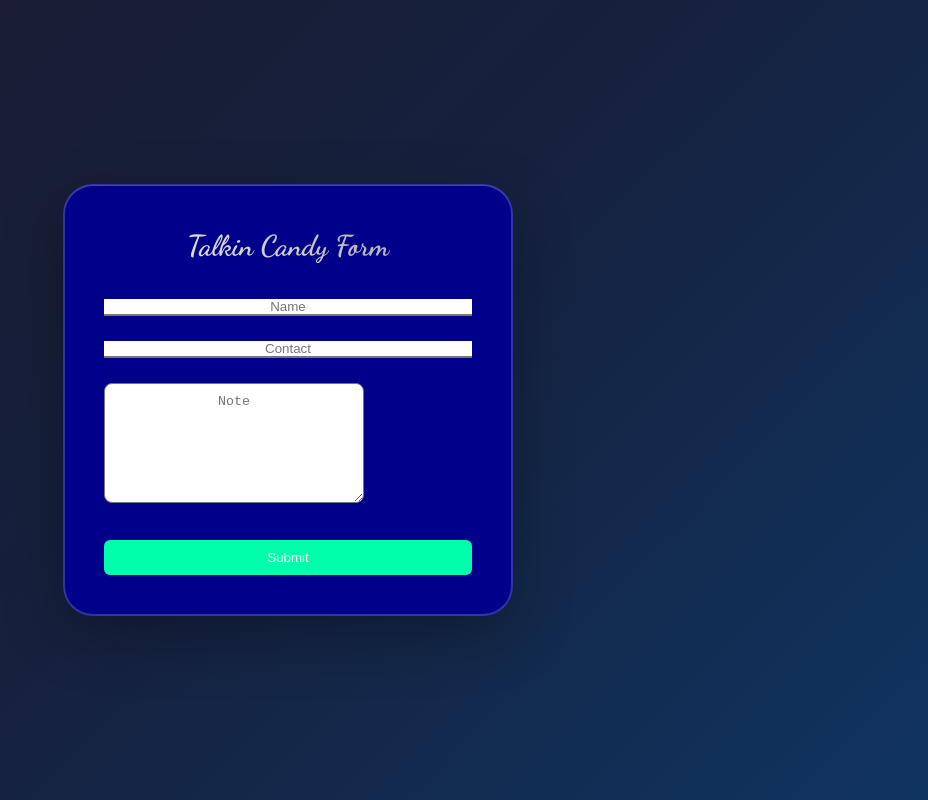
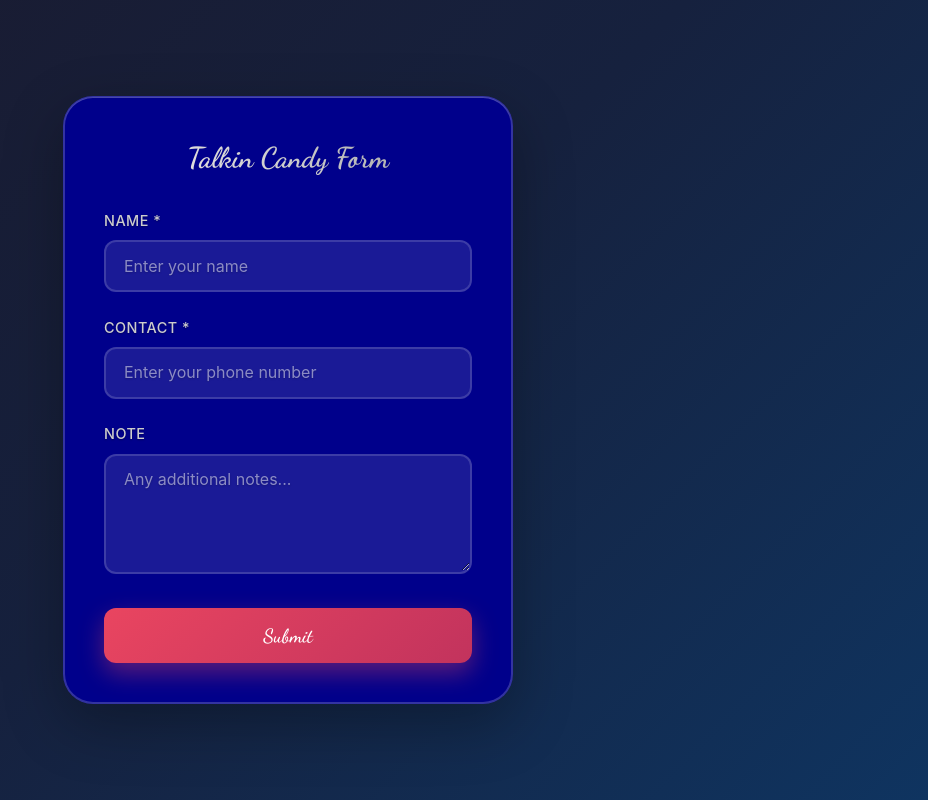
Before and after one commit to Taofeek-Kehinde/Mikibump-s-Calling-Center-Project, a React (Vite) app: page /qrform/1 in a window 1280 px wide. Shown: the whole page, without its empty margins (352-1280 px from the left). Built offline with nearby package versions, Linux system fonts and the light colour scheme; no server answers; the database is empty.

Commit message:
Almost done with forms

```diff
--- a/src/pages/Qrform.tsx
+++ b/src/pages/Qrform.tsx
@@ -6,7 +6,6 @@ import "./Qrform.css";
 
 export default function Qrform() {
   const { id } = useParams();
-
   const [name, setName] = useState("");
   const [contact, setContact] = useState("");
   const [note, setNote] = useState("");
@@ -14,11 +13,10 @@ export default function Qrform() {
   const [isSuccess, setIsSuccess] = useState(false);
   const [isLocked, setIsLocked] = useState(false);
 
-  // 🔍 Check if this QR already has data
+  // 🔍 Check if QR already has data
   useEffect(() => {
-    const loadData = async () => {
+    const checkExisting = async () => {
       if (!id) return;
-
       const ref = doc(db, "submissions", id);
       const snap = await getDoc(ref);
 
@@ -31,50 +29,49 @@ export default function Qrform() {
       }
     };
 
-    loadData();
+    checkExisting();
   }, [id]);
 
   const handleSubmit = async (e: React.FormEvent) => {
     e.preventDefault();
-    if (!name || !contact) return alert("Please fill required fields");
+    if (!name || !contact) {
+      alert("Please fill in required fields");
+      return;
+    }
 
     setIsSubmitting(true);
-
     try {
       const ref = doc(db, "submissions", id!);
       await setDoc(ref, {
         name,
         contact,
         note,
-        createdAt: Date.now(),
+        submittedAt: Date.now()
       });
 
       setIsSuccess(true);
       setIsLocked(true);
 
-      // ⏳ Auto close after 2 seconds
+      // close ONLY after success
       setTimeout(() => {
         window.close();
       }, 2000);
 
-    } catch (err) {
-      console.error(err);
-      alert("Failed to submit");
+    } catch (error) {
+      console.error("Error submitting form:", error);
+      alert("Failed to submit. Please try again.");
     } finally {
       setIsSubmitting(false);
     }
   };
 
-  // 🎉 SUCCESS SCREEN
   if (isSuccess) {
     return (
       <div className="qrform-success">
         <div className="success-content">
           <h2>✓ Thank You!</h2>
-          <p>Your response has been saved.</p>
-          <p className="close-message">
-            This window will close automatically...
-          </p>
+          <p>Your response has been submitted successfully.</p>
+          <p className="close-message">This window will close automatically...</p>
         </div>
       </div>
     );
@@ -84,42 +81,45 @@ export default function Qrform() {
     <div className="qrform-container">
       <div className="qrform-card">
         <h2>Talkin Candy Form</h2>
-
-        {isLocked && (
-          <p className="locked-text">
-            This QR has already been filled.
-          </p>
-        )}
-
         <form onSubmit={handleSubmit}>
+          <div className="form-group">
+            <label>Name *</label>
             <input
               type="text"
               value={name}
               disabled={isLocked}
               onChange={(e) => setName(e.target.value)}
-            placeholder="Name"
+              placeholder="Enter your name"
               required
             />
+          </div>
 
+          <div className="form-group">
+            <label>Contact *</label>
             <input
               type="tel"
               value={contact}
               disabled={isLocked}
               onChange={(e) => setContact(e.target.value)}
-            placeholder="Contact"
+              placeholder="Enter your phone number"
               required
             />
+          </div>
 
+          <div className="form-group">
+            <label>Note</label>
             <textarea
               value={note}
               disabled={isLocked}
               onChange={(e) => setNote(e.target.value)}
-            placeholder="Note"
+              placeholder="Any additional notes..."
+              rows={3}
             />
+          </div>
 
           {!isLocked && (
-            <button type="submit" disabled={isSubmitting}>
-              {isSubmitting ? "Saving..." : "Submit"}
+            <button type="submit" className="submit-btn" disabled={isSubmitting}>
+              {isSubmitting ? "Submitting..." : "Submit"}
             </button>
           )}
         </form>
```
Lines whose indentation alone changed are shown as unchanged.
